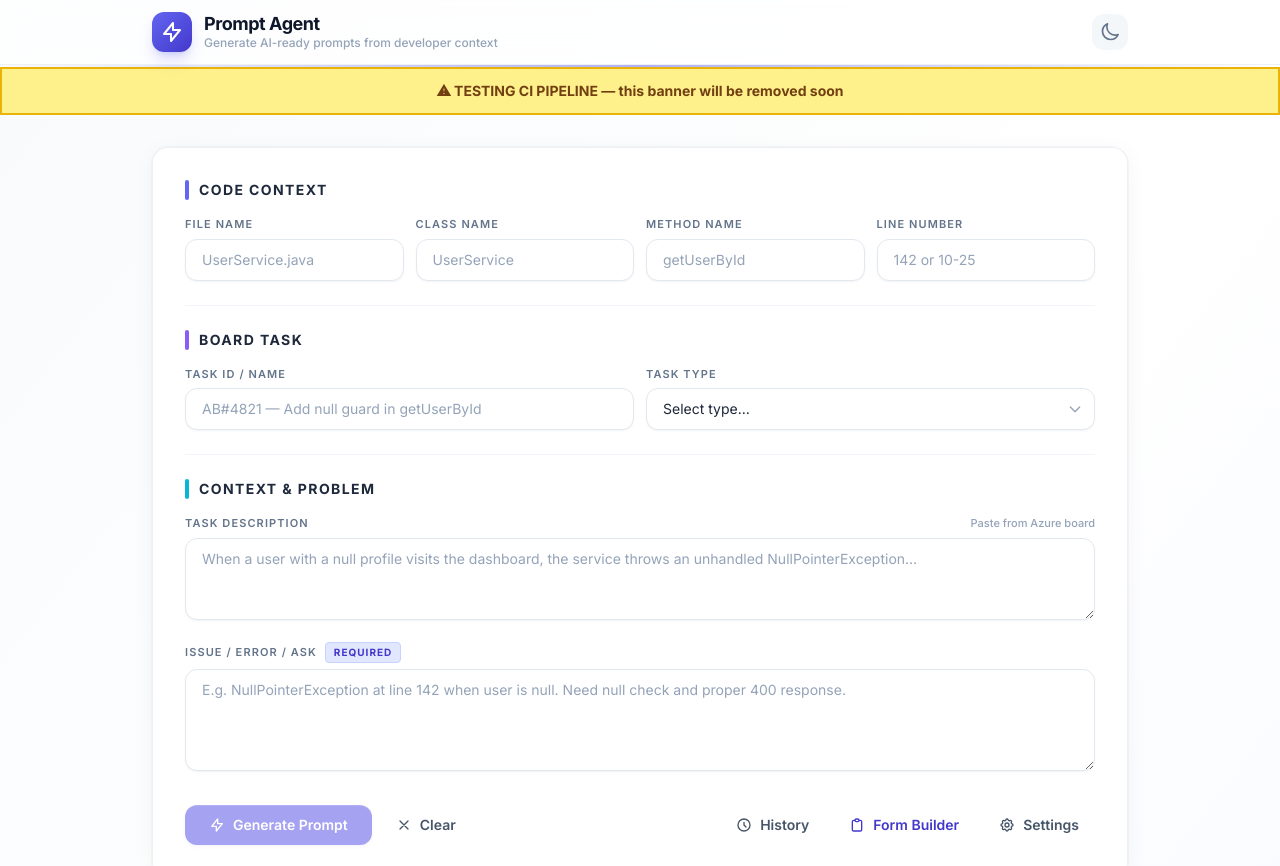
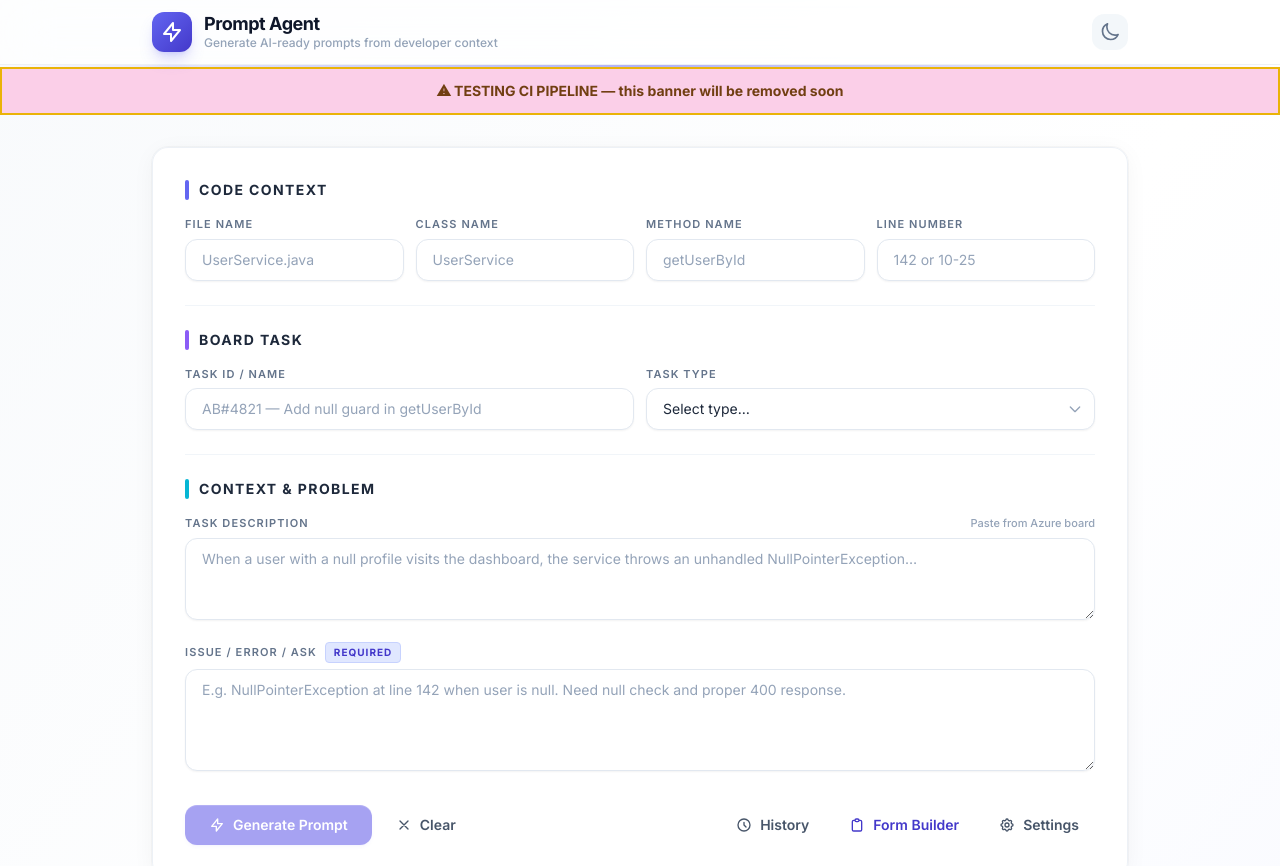
Before and after one commit to shamghan/PromptAgent, a React (Vite) app: page / in a window 1280 px wide. Shown: the top 866 px of the page. Built offline with nearby package versions, Linux system fonts and the light colour scheme.

Commit message:
chore: change testing banner background to pink

```diff
--- a/src/App.jsx
+++ b/src/App.jsx
@@ -236,7 +236,7 @@ export default function App() {
       {/* Decorative gradient line */}{' '}
       <div className="h-0.5 w-full bg-gradient-to-r from-brand-500/0 via-brand-500/50 to-brand-500/0" />{' '}
       {/* TESTING BANNER — remove after CI pipeline validation */}{' '}
-      <div className="bg-yellow-200 border-2 border-yellow-500 text-yellow-900 text-center py-3 px-4 font-bold text-sm">
+      <div className="bg-pink-200 border-2 border-yellow-500 text-yellow-900 text-center py-3 px-4 font-bold text-sm">
         ⚠ TESTING CI PIPELINE — this banner will be removed soon
       </div>{' '}
       {/* MAIN */}{' '}
```
